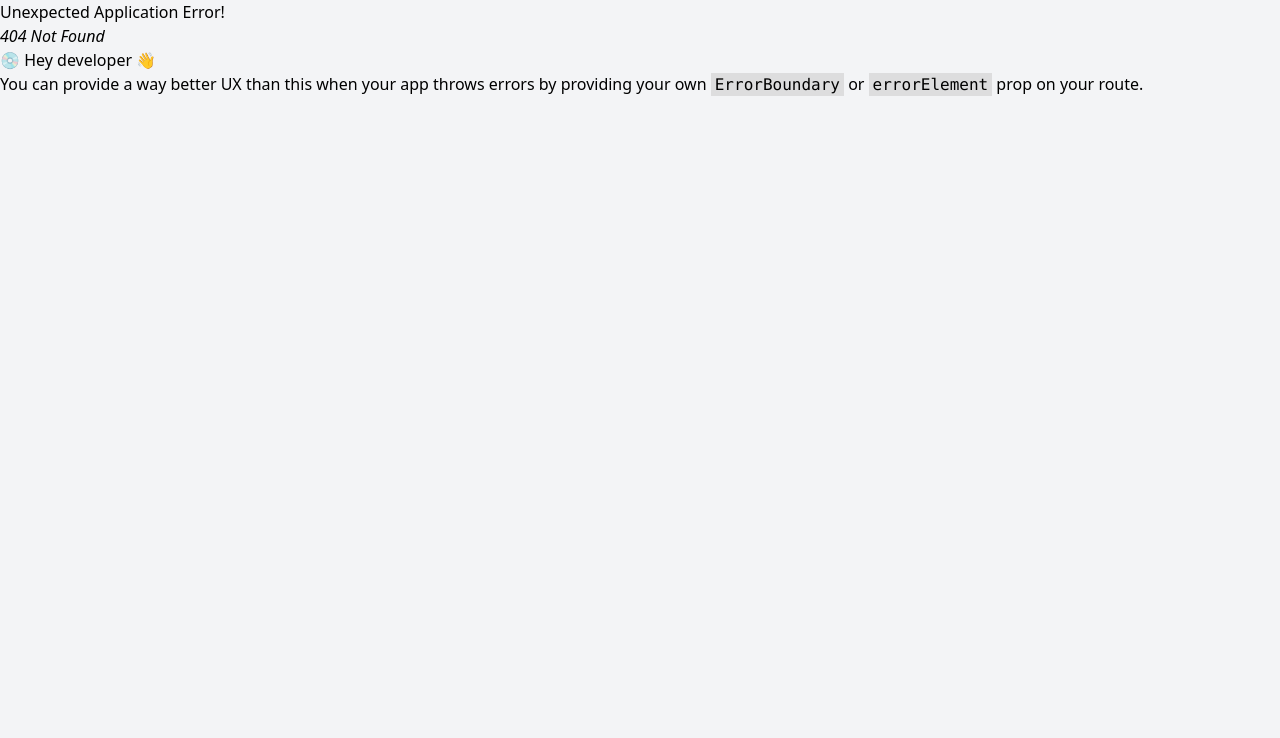
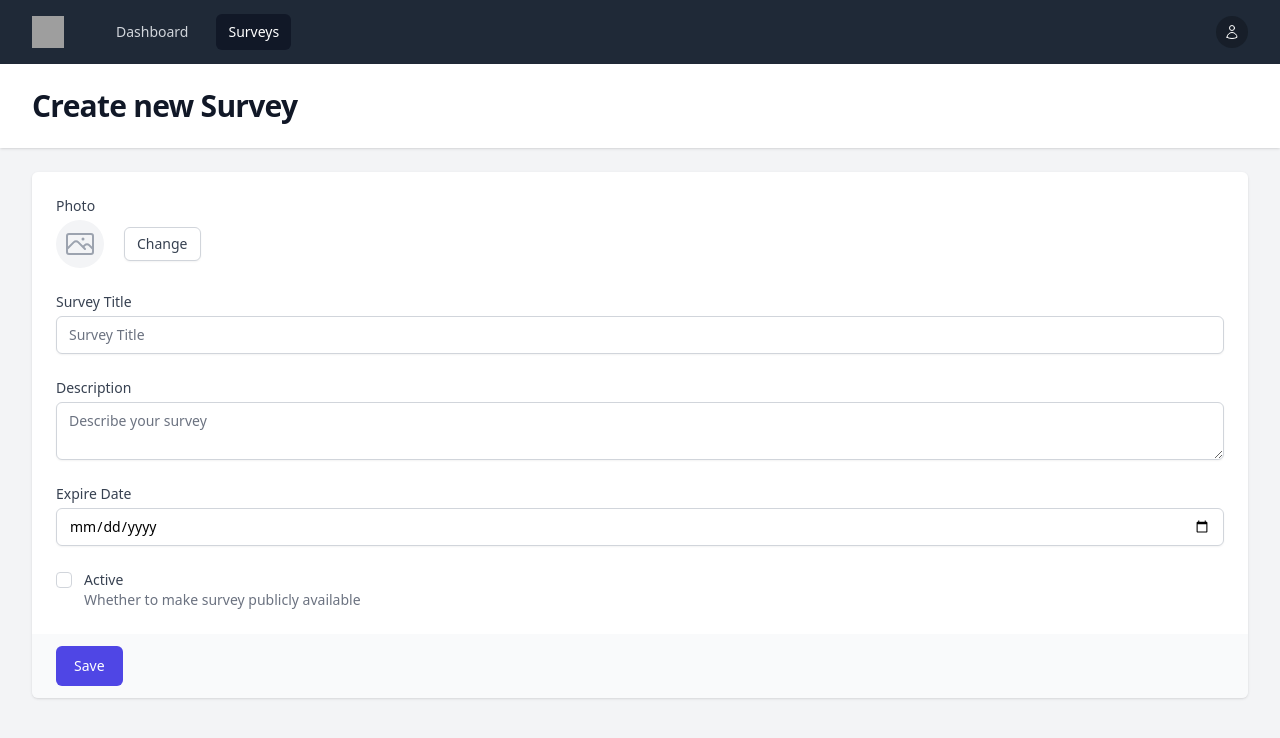
Before and after one commit to qaserge/react-laravel-survey, a React (Vite) app in the folder vite-project/: page /surveys/create in a window 1280 px wide. Before the commit this address had no page. Shown: the top 738 px of the page. Built offline with nearby package versions, Linux system fonts and the light colour scheme; grey boxes are pictures that could not be loaded.

Commit message:
Create new Survey form with dummy method created

```diff
--- a/vite-project/src/router.jsx
+++ b/vite-project/src/router.jsx
@@ -5,6 +5,7 @@
 import Signup from "./views/Signup";
 import GuestLayout from "./components/GuestLayout";
 import DefaultLayout from "./components/DefaultLayout";
+import SurveyView from "./views/SurveyView";
 
 const router = createBrowserRouter([
 
@@ -23,6 +24,10 @@
             {
                 path: '/surveys',
                 element: <Surveys />
+            },
+            {
+                path: '/surveys/create',
+                element: <SurveyView />
             },
         ]
     },
--- /dev/null
+++ b/vite-project/src/views/SurveyView.jsx
@@ -0,0 +1,165 @@
+import { useState } from 'react'
+import PageComponent from '../components/PageComponent'
+import { PhotoIcon } from '@heroicons/react/24/outline';
+import TButton from '../components/core/TButton';
+
+export default function SurveyView() {
+    const [survey, setSurvey] = useState({
+        title: "",
+        slug: "",
+        status: false,
+        description: "",
+        image: null,
+        image_url: null,
+        expire_date: "",
+        questions: [],
+    });
+
+    const onImageChoose = (ev) => {
+        console.log('choose');
+    };
+
+    const onSubmit = (ev) => {
+        console.log('submit');
+    };
+
+    return (
+        <PageComponent title="Create new Survey">
+            <form action="#" method='POST' onSubmit={onSubmit}>
+                <div className='shadow sm:overflow-hidden sm:rounded-md'>
+                    <div className='space-y-6 bg-white px-4 py-5 sm:p-6'>
+
+                        {/*Image*/}
+                        <div>
+                            <label className='block text-sm font-medium text-gray-700'>
+                                Photo
+                            </label>
+                            <div className='mt-1 flex items-center'>
+                                {survey.image_url && (
+                                    <img
+                                        src={survey.image_url}
+                                        alt=""
+                                        className='w-32 h-32 object-cover'
+                                    />
+                                )}
+                                {!survey.image_url && (
+                                    <span className='flex justify-center items-center text-gray-400 h-12 w-12 overflow-hidden rounded-full bg-gray-100'>
+                                        <PhotoIcon className='w-8 h-8' />
+                                    </span>
+                                )}
+                                <button
+                                    type='button'
+                                    className='relative ml-5 rounded-md border border-gray-300 bg-white py-2 px-3 text-sm font-medium leading-4 text-gray-700 shadow-sm hover:bg-gray-50 focus:outline-none focus:ring-2 focus:ring-indigo-500 focus:ring-offset-2'>
+                                    <input
+                                        type="file"
+                                        className="absolute left-0 top-0 right-0 bottom-0 opacity-0"
+                                        onChange={onImageChoose}
+                                    />
+                                    Change
+                                </button>
+                            </div>
+                        </div>
+                        {/*Image*/}
+
+                        {/*Title*/}
+                        <div className="col-span-6 sm:col-span-3">
+                            <label
+                                htmlFor="title"
+                                className="block text-sm font-medium text-gray-700"
+                            >
+                                Survey Title
+                            </label>
+                            <input
+                                type="text"
+                                name="title"
+                                id="title"
+                                value={survey.title}
+                                onChange={(ev) =>
+                                    setSurvey({ ...survey, title: ev.target.value })
+                                }
+                                placeholder="Survey Title"
+                                className="mt-1 block w-full rounded-md border-gray-300 shadow-sm focus:border-indigo-500 focus:ring-indigo-500 sm:text-sm"
+                            />
+                        </div>
+                        {/*Title*/}
+
+                        {/*Description*/}
+                        <div className="col-span-6 sm:col-span-3">
+                            <label
+                                htmlFor="description"
+                                className="block text-sm font-medium text-gray-700"
+                            >
+                                Description
+                            </label>
+                            {/* <pre>{ JSON.stringify(survey, undefined, 2) }</pre> */}
+                            <textarea
+                                name="description"
+                                id="description"
+                                value={survey.description || ""}
+                                onChange={(ev) =>
+                                    setSurvey({ ...survey, description: ev.target.value })
+                                }
+                                placeholder="Describe your survey"
+                                className="mt-1 block w-full rounded-md border-gray-300 shadow-sm focus:border-indigo-500 focus:ring-indigo-500 sm:text-sm"
+                            ></textarea>
+                        </div>
+                        {/*Description*/}
+
+                        {/*Expire Date*/}
+                        <div className="col-span-6 sm:col-span-3">
+                            <label
+                                htmlFor="expire_date"
+                                className="block text-sm font-medium text-gray-700"
+                            >
+                                Expire Date
+                            </label>
+                            <input
+                                type="date"
+                                name="expire_date"
+                                id="expire_date"
+                                value={survey.expire_date}
+                                onChange={(ev) =>
+                                    setSurvey({ ...survey, expire_date: ev.target.value })
+                                }
+                                className="mt-1 block w-full rounded-md border-gray-300 shadow-sm focus:border-indigo-500 focus:ring-indigo-500 sm:text-sm"
+                            />
+                        </div>
+                        {/*Expire Date*/}
+
+                        {/*Active*/}
+                        <div className="flex items-start">
+                            <div className="flex h-5 items-center">
+                                <input
+                                    id="status"
+                                    name="status"
+                                    type="checkbox"
+                                    checked={survey.status}
+                                    onChange={(ev) =>
+                                        setSurvey({ ...survey, status: ev.target.checked })
+                                    }
+                                    className="h-4 w-4 rounded border-gray-300 text-indigo-600 focus:ring-indigo-500"
+                                />
+                            </div>
+                            <div className="ml-3 text-sm">
+                                <label
+                                    htmlFor="comments"
+                                    className="font-medium text-gray-700"
+                                >
+                                    Active
+                                </label>
+                                <p className="text-gray-500">
+                                    Whether to make survey publicly available
+                                </p>
+                            </div>
+                        </div>
+                        {/*Active*/}
+
+                    </div>
+                    <div className="bg-gray-50 px-4 py-3 text-right sm:px-6">
+                        <TButton>Save</TButton>
+                    </div>
+                </div>
+            </form>
+        </PageComponent>
+    )
+}
--- a/vite-project/src/views/Surveys.jsx
+++ b/vite-project/src/views/Surveys.jsx
@@ -1,5 +1,7 @@
+import { PlusCircleIcon } from "@heroicons/react/24/outline";
 import PageComponent from "../components/PageComponent";
 import SurveyListItem from "../components/SurveyListItem";
+import TButton from "../components/core/TButton";
 import { useStateContext } from "./contexts/ContextProvider";
 
 export default function Surveys() {
@@ -11,7 +13,14 @@
   }
 
   return (
-    <PageComponent title="Surveys" >
+    <PageComponent
+      title="Surveys"
+      buttons={(
+        <TButton color="green" to="/surveys/create">
+          <PlusCircleIcon className="h-6 w-6 mr-2" />
+          Create new
+        </TButton>
+      )}>
       <div className="grid grid-cols-1 gap-5 sm:grid-cols-2 md:grid-cols-3">
         {surveys.map(survey => (
           // key не нужно объявлять в пропсах SurveyListItem, потому что это уже предопределено в react
```
